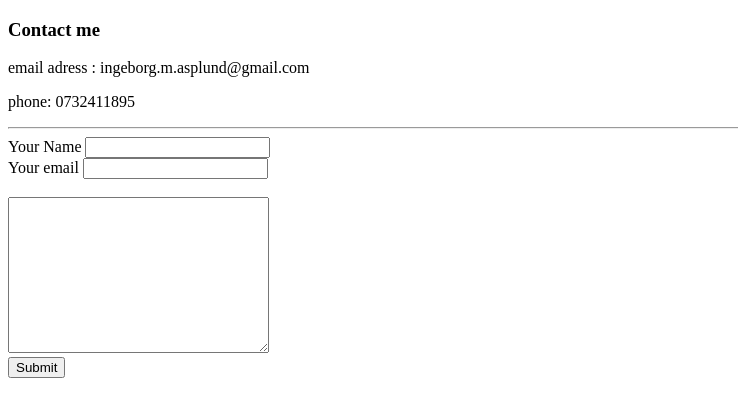
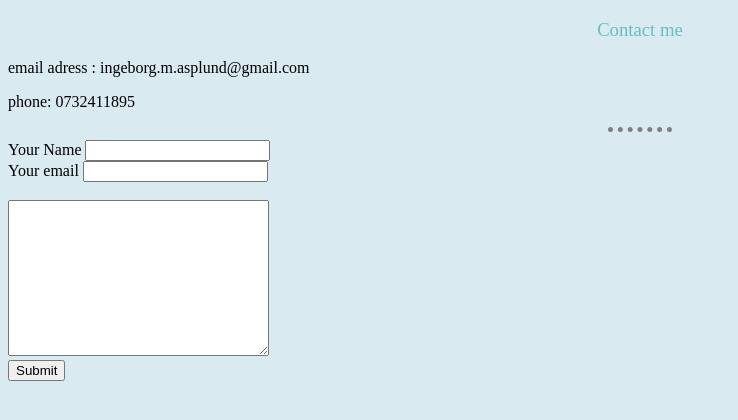
Before and after one commit to IngeborgAsplund/PersonalsiteExample, a plain HTML site: page contactInformation.html in a window 1280 px wide. Shown: the whole page, without its empty margins (0-738 px from the left). Drawn offline with Linux system fonts and the light colour scheme; the site is published under a folder, as on GitHub Pages, so addresses that start at the root find nothing.

Commit message:
css correction

```diff
--- a/contactInformation.html
+++ b/contactInformation.html
@@ -3,7 +3,7 @@
   <head>
     <meta charset="utf-8">
     <title>Contactinfo</title>
-    <link rel="stylesheet" href="/css/style.css">
+    <link rel="stylesheet" href="css/style.css">
   </head>
   <body>
     <h3>Contact me</h3>
```
Also changed, not shown: hobbies.html (+1 -1 lines), index.html (+1 -1 lines).
